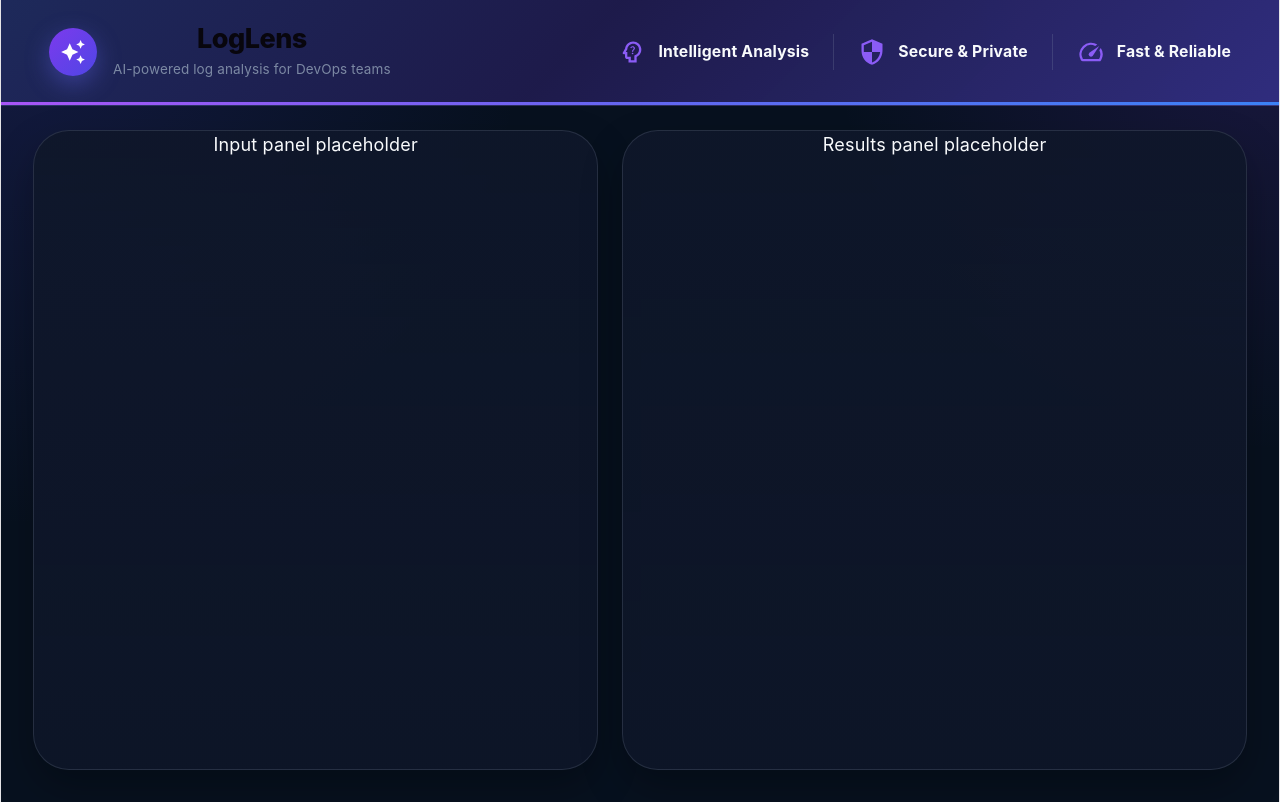
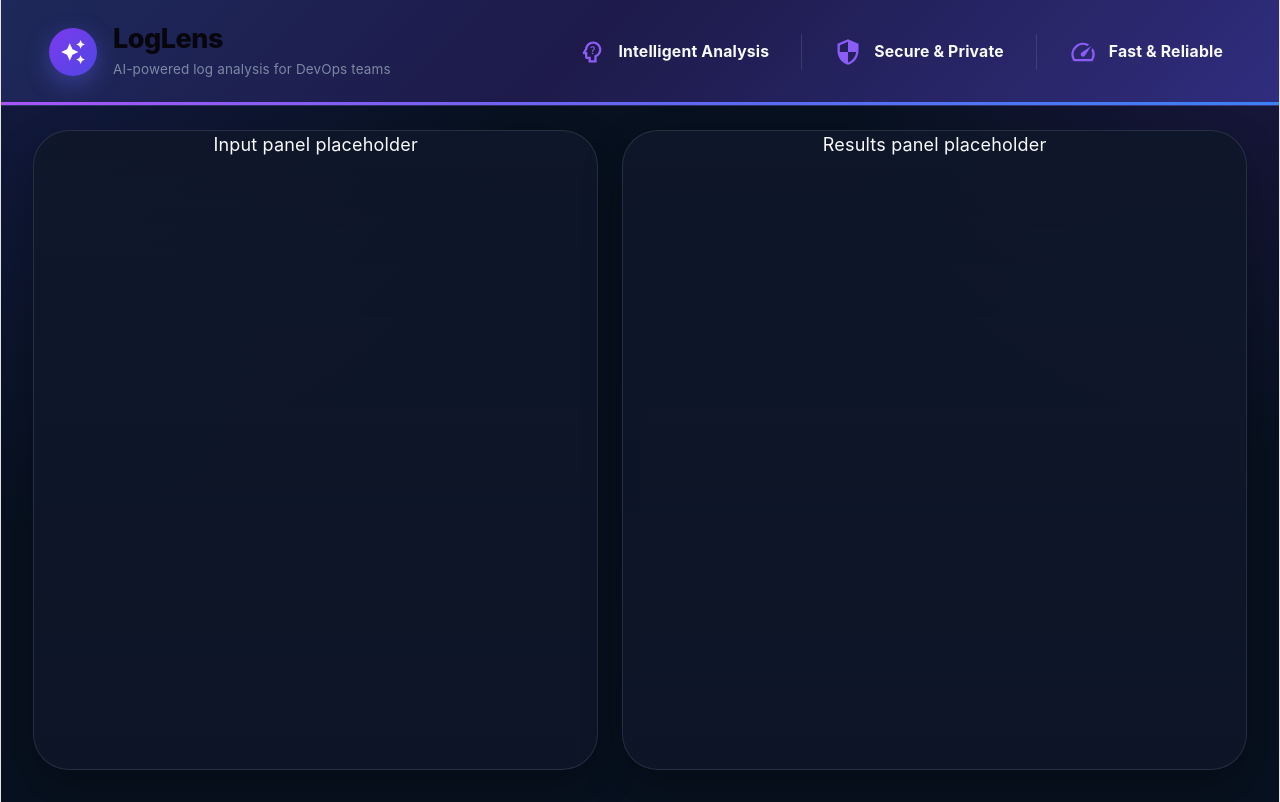
Before and after one commit to vltnnistoran/loglens, a React (Vite) app in the folder frontend/loglens-frontend/: page / in a window 1280 px wide. Built offline with nearby package versions, Linux system fonts and the light colour scheme.

Commit message:
fixed header

```diff
--- a/frontend/loglens-frontend/src/components/layout/AppHeader.tsx
+++ b/frontend/loglens-frontend/src/components/layout/AppHeader.tsx
@@ -2,12 +2,24 @@ import AutoAwesomeIcon from "@mui/icons-material/AutoAwesome";
 import PsychologyAltOutlinedIcon from "@mui/icons-material/PsychologyAltOutlined";
 import SecurityOutlinedIcon from "@mui/icons-material/SecurityOutlined";
 import SpeedOutlinedIcon from "@mui/icons-material/SpeedOutlined";
-import { Box, Typography } from "@mui/material";
+import { Box, Tooltip, Typography } from "@mui/material";
 
 const features = [
-  { icon: <PsychologyAltOutlinedIcon sx={{ fontSize: 28 }} />, title: "Intelligent Analysis" },
-  { icon: <SecurityOutlinedIcon sx={{ fontSize: 28 }} />, title: "Secure & Private" },
-  { icon: <SpeedOutlinedIcon sx={{ fontSize: 28 }} />, title: "Fast & Reliable" },
+    {
+        icon: <PsychologyAltOutlinedIcon sx={{ fontSize: 28 }} />,
+        title: "Intelligent Analysis",
+        description: "Detect anomalies and explain root causes",
+    },
+    {
+        icon: <SecurityOutlinedIcon sx={{ fontSize: 28 }} />,
+        title: "Secure & Private",
+        description: "Your data will not be stored",
+    },
+    {
+        icon: <SpeedOutlinedIcon sx={{ fontSize: 28 }} />,
+        title: "Fast & Reliable",
+        description: "Get insights in seconds",
+    },
 ];
 
 export function AppHeader() {
@@ -16,6 +28,7 @@ export function AppHeader() {
       component="header"
       sx={{
         width: "100%",
+        textAlign: "left",
         px: { xs: 3, md: 6 },
         py: { xs: 2.5, md: 3 },
         mb: 3,
@@ -40,7 +53,7 @@ export function AppHeader() {
       }}
     >
       {/* Brand */}
-      <Box sx={{ display: "flex", alignItems: "center", gap: 2 }}>
+      <Box sx={{ display: "flex", alignItems: "center", gap: 2,  mr: "auto" }}>
         <Box
           sx={{
             width: 48,
@@ -78,9 +91,12 @@ export function AppHeader() {
           flexWrap: "wrap",
         }}
       >
-        {features.map((f, i) => (
-          <Box key={f.title} sx={{ display: "flex", alignItems: "center" }}>
-            {i > 0 && (
+        {features.map((feature, index) => (
+          <Box
+            key={feature.title}
+            sx={{ display: "flex", alignItems: "center" }}
+          >
+            {index > 0 && (
               <Box
                 sx={{
                   width: "1px",
@@ -90,14 +106,64 @@ export function AppHeader() {
                 }}
               />
             )}
-            <Box sx={{ display: "flex", alignItems: "center", gap: 1.5 }}>
-              <Box sx={{ color: "#8b5cf6", display: "flex", alignItems: "center" }}>
-                {f.icon}
+
+            <Tooltip
+              title={feature.description}
+              arrow
+              placement="bottom"
+              slotProps={{
+                tooltip: {
+                  sx: {
+                    bgcolor: "#111827",
+                    color: "#f8fafc",
+                    border: "1px solid rgba(148,163,184,0.2)",
+                    fontSize: "0.8rem",
+                  },
+                },
+                arrow: {
+                  sx: {
+                    color: "#111827",
+                  },
+                },
+              }}
+            >
+              <Box
+                tabIndex={0}
+                role="button"
+                aria-label={`${feature.title}: ${feature.description}`}
+                sx={{
+                  display: "flex",
+                  alignItems: "center",
+                  gap: 1.5,
+                  cursor: "help",
+                  borderRadius: 2,
+                  px: 1,
+                  py: 0.75,
+                  transition: "background-color 0.2s ease",
+                  "&:hover, &:focus-visible": {
+                    backgroundColor: "rgba(139,92,246,0.12)",
+                    outline: "none",
+                  },
+                }}
+              >
+                <Box
+                  sx={{
+                    color: "#8b5cf6",
+                    display: "flex",
+                    alignItems: "center",
+                  }}
+                >
+                  {feature.icon}
+                </Box>
+
+                <Typography
+                  variant="body2"
+                  sx={{ fontWeight: 700, whiteSpace: "nowrap" }}
+                >
+                  {feature.title}
+                </Typography>
               </Box>
-              <Typography variant="body2" sx={{ fontWeight: 700, whiteSpace: "nowrap" }}>
-                {f.title}
-              </Typography>
-            </Box>
+            </Tooltip>
           </Box>
         ))}
       </Box>
```
